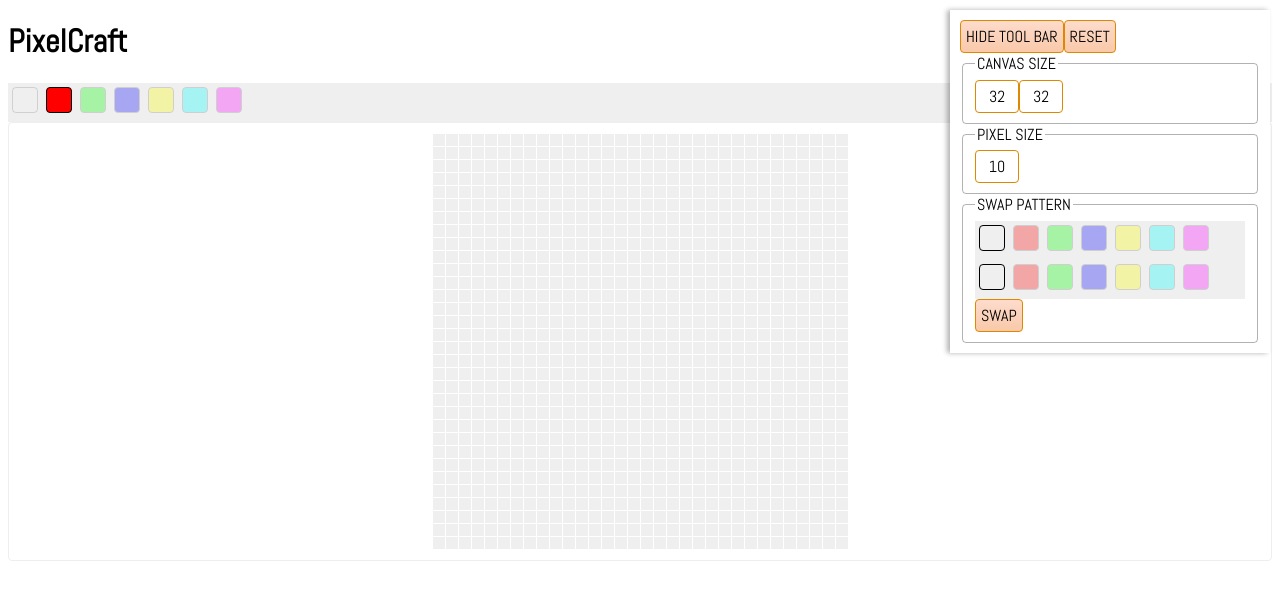
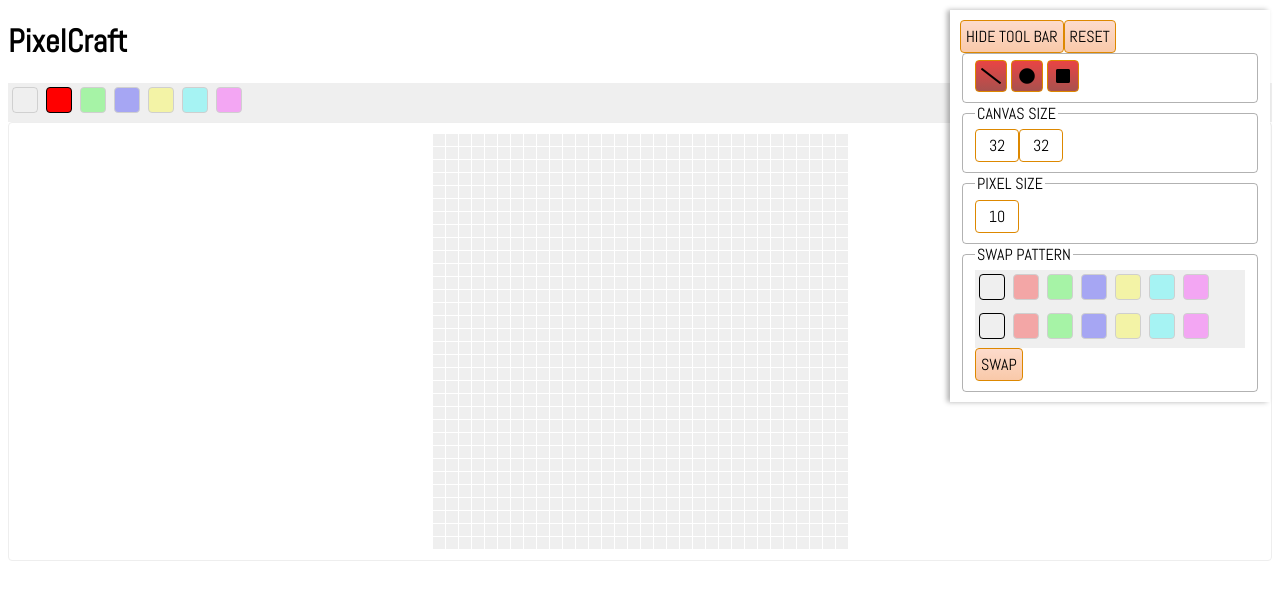
Before and after one commit to SikoSoft/pixelcraft, a Vue app: page / in a window 1280 px wide. Both pictures are taken after a click on the button "SHOW TOOL BAR". Shown: the top 600 px of the page. Built offline with nearby package versions, Linux system fonts and the light colour scheme.

Commit message:
ToggleButton(s) components
they work in the UI and state, but have no functionality as of yet

```diff
--- /dev/null
+++ b/src/components/ToggleButton.vue
@@ -0,0 +1,37 @@
+<template>
+  <button @click="toggle({modeType: mode})" v-bind:class="[ $store.state.modes[mode] ? 'on' : 'off' ]">
+    <i v-bind:class="[ 'fas', faMap[mode] ]"></i>
+  </button>
+</template>
+
+<script>
+import { mapActions } from 'vuex';
+
+export default {
+  data () {
+    return {
+      faMap: {
+        line: 'fa-slash',
+        circle: 'fa-circle',
+        square: 'fa-square'
+      }
+    };
+  },
+  props: ['mode'],
+  methods: mapActions({toggle: 'toggleMode'})
+};
+</script>
+
+<style lang="less" scoped>
+button {
+  height: 32px;
+  width: 32px;
+  margin-right: 4px;
+  &.on {
+    background: linear-gradient(to top, rgb(108, 236, 198), rgb(169, 243, 200));
+  }
+  &.off {
+    background: linear-gradient(to top, rgb(168, 81, 78), rgb(233, 68, 68));
+  }
+}
+</style>
--- /dev/null
+++ b/src/components/ToggleButtons.vue
@@ -0,0 +1,28 @@
+<template>
+  <fieldset>
+    <ToggleButton
+      v-for="mode in modes"
+      :key="mode"
+      :mode="mode"
+      />
+  </fieldset>
+</template>
+
+<script>
+import ToggleButton from './ToggleButton.vue';
+
+export default {
+  components: { ToggleButton },
+  data() {
+    return {
+      modes: ['line', 'circle', 'square']
+    }
+  }
+};
+</script>
+
+<style lang="less" scoped>
+.toggle-buttons {
+
+}
+</style>
--- a/src/components/ToolBar.vue
+++ b/src/components/ToolBar.vue
@@ -2,6 +2,7 @@
   <div id="pc-toolbar-open" v-if="$store.state.toolBarOpen">
     <button @click="hideToolBar">{{ $strings.hideToolBar }}</button>
     <button @click="resetCanvas">{{ $strings.reset }}</button>
+    <ToggleButtons />
     <Dimension />
     <PixelSize />
     <Swapper />
@@ -12,6 +13,7 @@
 </template>
 
 <script>
+import ToggleButtons from './ToggleButtons.vue'
 import Dimension from './Dimension.vue';
 import PixelSize from './PixelSize.vue';
 import Swapper from './Swapper.vue';
@@ -21,7 +23,7 @@ export default {
   data: () => ({
     message: "Tool bar"
   }),
-  components: { Dimension, PixelSize, Swapper },
+  components: { ToggleButtons, Dimension, PixelSize, Swapper },
   mounted () {
     //console.log("mounted", this.$strings);
   },
--- a/src/data/strings.json
+++ b/src/data/strings.json
@@ -6,5 +6,10 @@
   "swapPattern": "Swap pattern",
   "swap": "Swap",
   "showToolBar": "Show Tool Bar",
-  "hideToolBar": "Hide Tool Bar"
+  "hideToolBar": "Hide Tool Bar",
+  "modes": {
+    "line": "Line",
+    "circle": "Circle",
+    "square": "Square"
+  }
 }
--- a/src/store.js
+++ b/src/store.js
@@ -15,7 +15,12 @@ const state = {
   swapFrom: patterns[0],
   swapTo: patterns[0],
   toolBarOpen: false,
-  numberFields: []
+  numberFields: [],
+  modes: {
+    line: false,
+    circle: false,
+    square: false,
+  }
 };
 state.canvas = [... new Array(state.canvasY)].map(v => [...new Array(state.canvasX)].map(v => ''));
 
@@ -57,6 +62,9 @@ const mutations = {
   },
   registerNumberField (state, { stateKey }) {
     state.numberFields.push(stateKey);
+  },
+  setMode (state, { modeType, isOn }) {
+    state.modes[modeType] = isOn;
   }
 };
 
@@ -95,8 +103,16 @@ const actions = {
       commit("setNumber", { stateKey, value: parseInt(value) });
     }
   },
-  registerNumberField ({ commit}, { stateKey }) {
+  registerNumberField ({ commit }, { stateKey }) {
     commit("registerNumberField", { stateKey });
+  },
+  toggleMode ({ commit, state }, { modeType }) {
+    for (let m in state.modes) {
+      if (m !== modeType) {
+        commit("setMode", {modeType: m, isOn: false});
+      }
+    }
+    commit("setMode", { modeType, isOn: state.modes[modeType] = !state.modes[modeType]});
   }
 };
 
```
